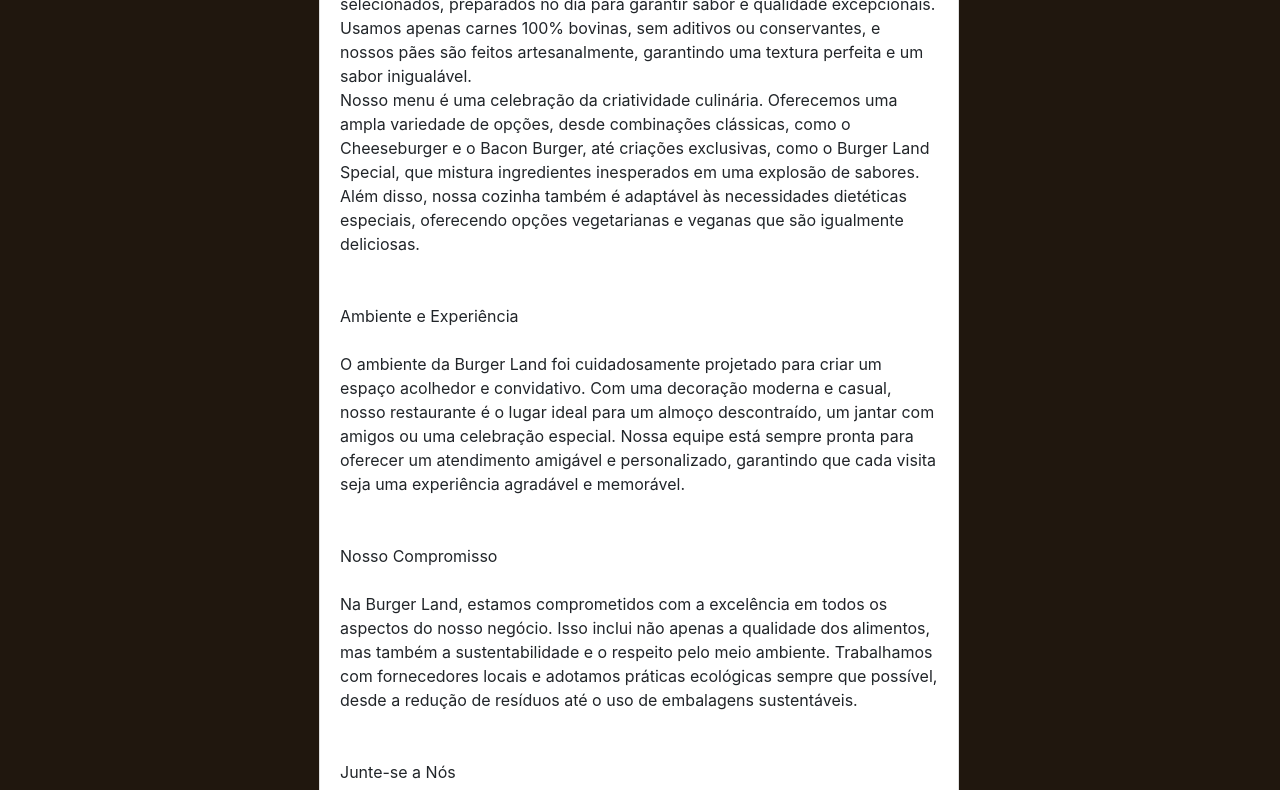
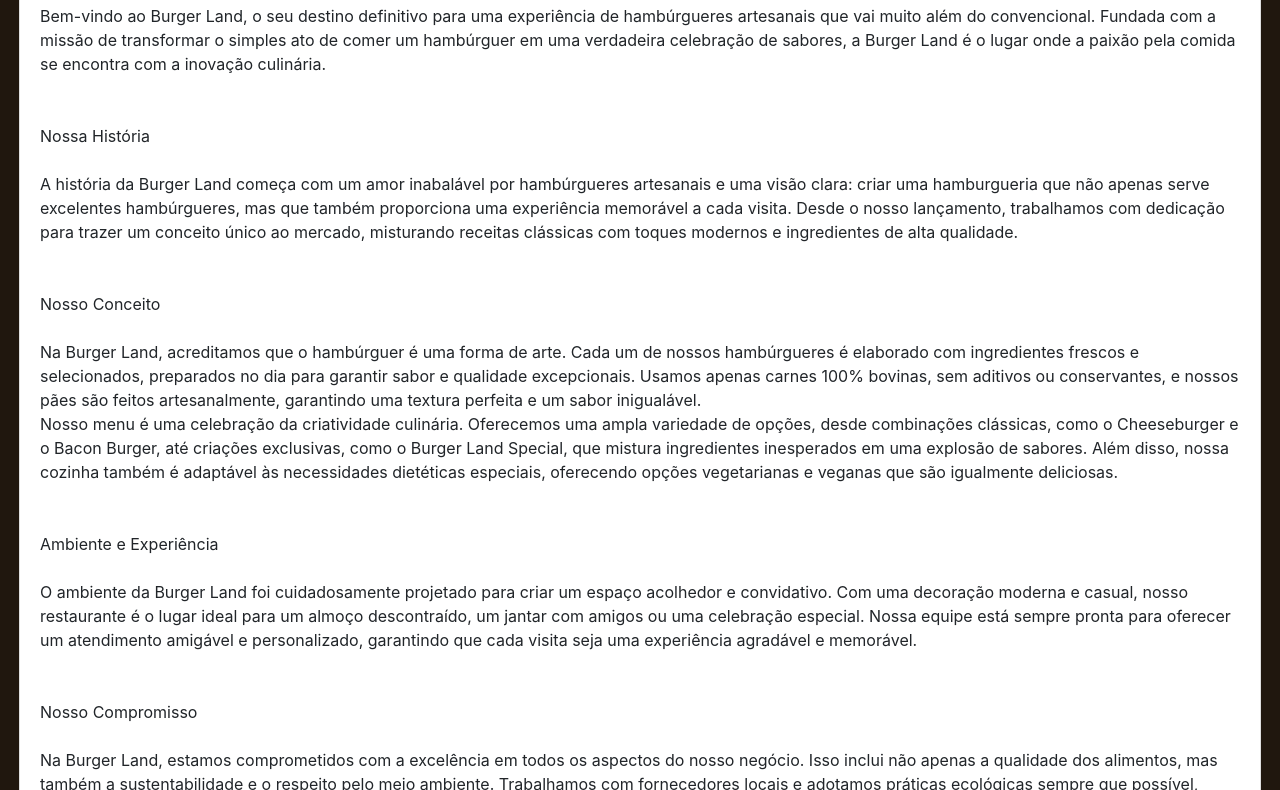
Before and after one commit to Cezaniltom/digital-menu, a plain HTML site: page sobre/sobre.html in a window 1280 px wide. Shown: the part 1310-2100 px from the top of the page. Drawn offline with nearby package versions, Linux system fonts and the light colour scheme.

Commit message:
Ajuste final

```diff
--- a/sobre/sobre.html
+++ b/sobre/sobre.html
@@ -50,7 +50,7 @@
             </nav>
         </header>
 
-        <div class="card about" style="width: 40rem;">
+        <div class="card about m-1" >
             <img src="../assets/logo.svg" class="card-img-top" alt="Imagem da Logo">
             <div class="card-body">
                 <p class="card-text">Bem-vindo ao Burger Land, o seu destino definitivo para uma experiência de hambúrgueres artesanais que vai muito além do convencional. Fundada com a missão de transformar o simples ato de comer um hambúrguer em uma verdadeira celebração de sabores, a Burger Land é o lugar onde a paixão pela comida se encontra com a inovação culinária. <br> <br>
```
